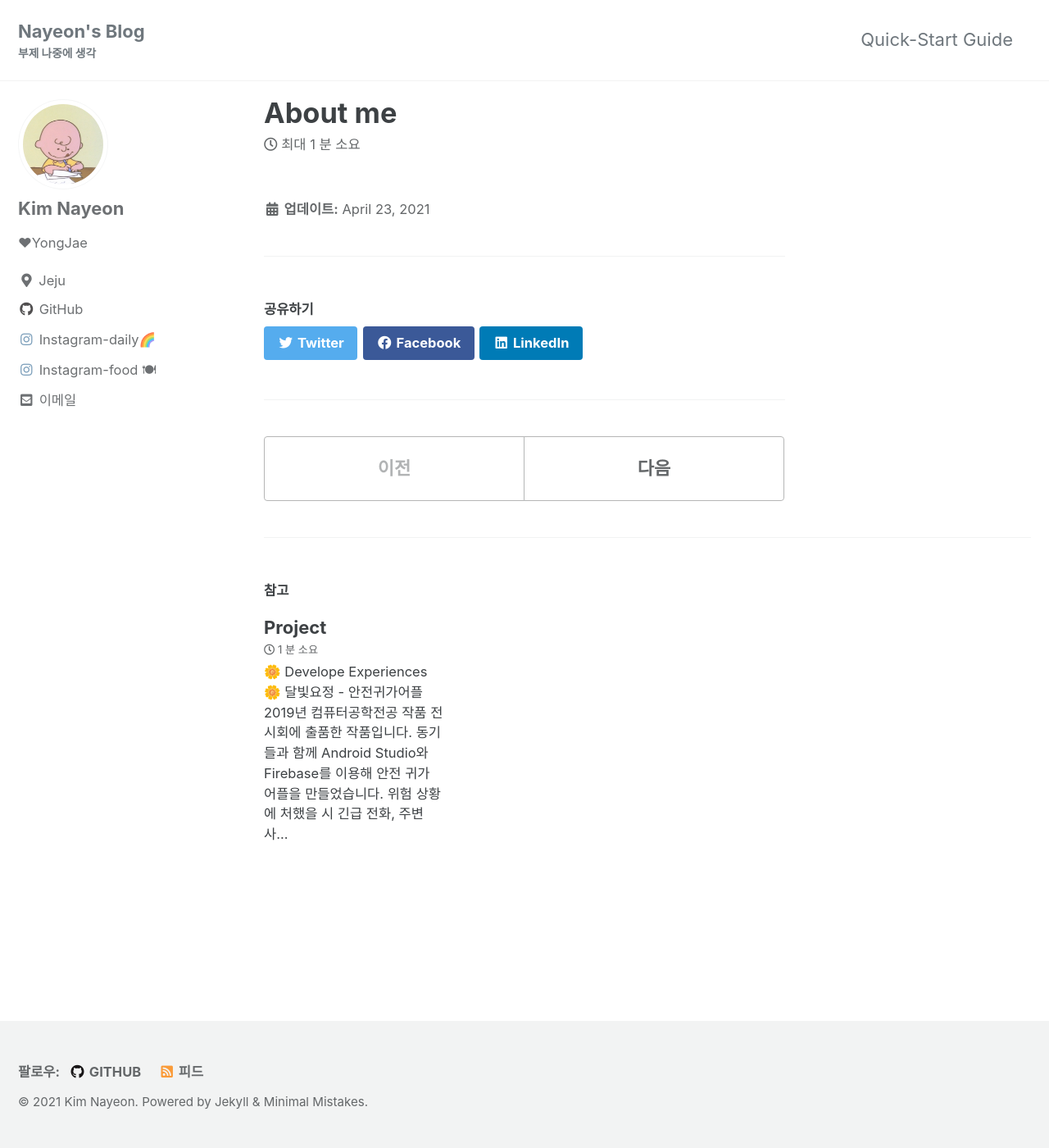
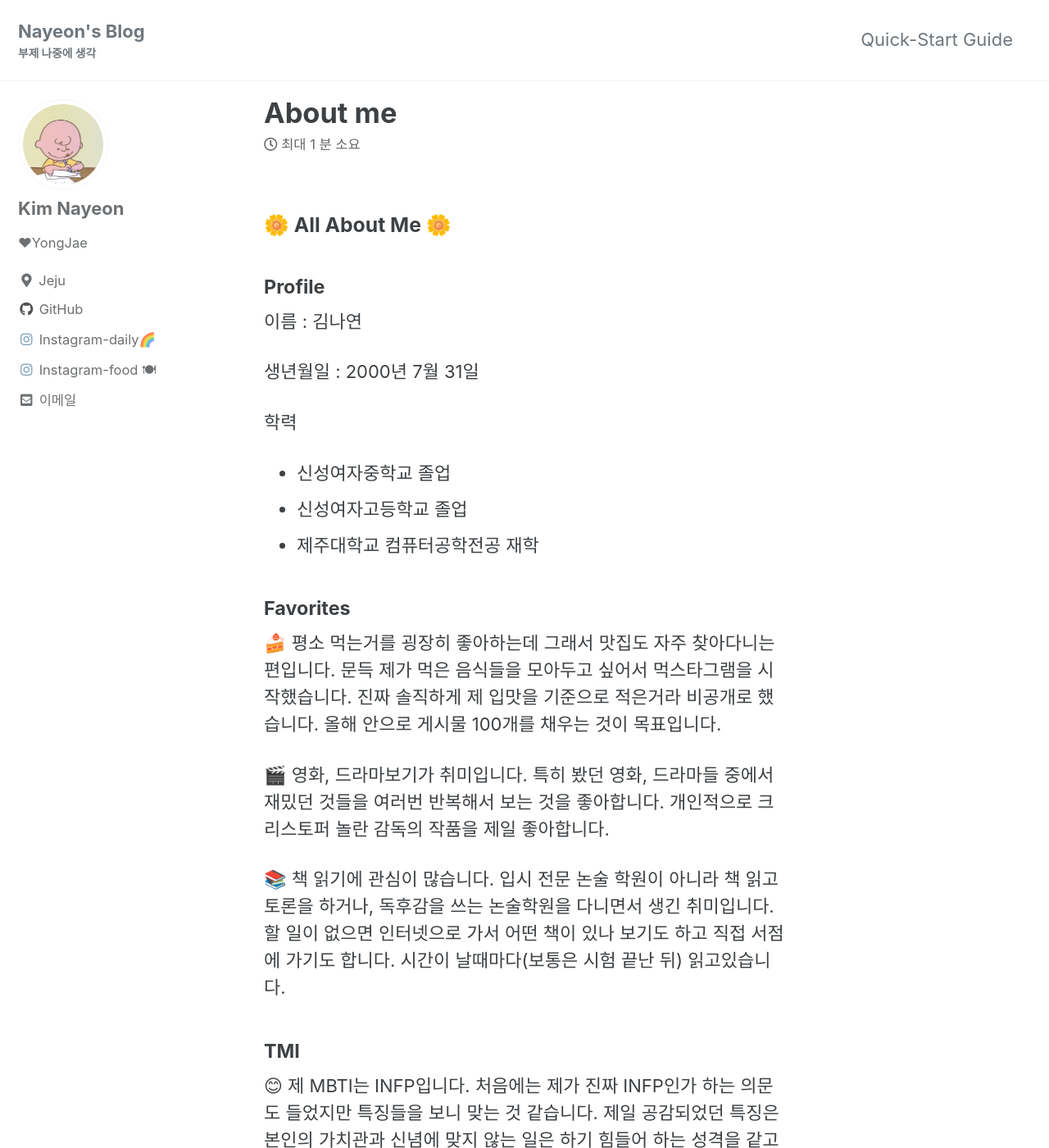
Before and after one commit to nayeon0731/profile, a Jekyll site: the page built from _posts/2021-04-23-aboutme.md, in a window 1280 px wide and 1400 px high. Shown: the whole window at 82% size. Built offline with Jekyll 4.4.1, drawn with Linux system fonts in a browser that asks for light colours; cached includes are drawn as plain includes; some of the changed text lies outside the part shown.

Commit message:
write aboutme

```diff
--- a/_posts/2021-04-23-aboutme.md
+++ b/_posts/2021-04-23-aboutme.md
@@ -2,3 +2,32 @@
 title: "About me"
 excerpt_separator: "<!--more-->"
 ---
+
+### 🌼 All About Me 🌼
+
+#### Profile
+
+이름 : 김나연
+
+생년월일 : 2000년 7월 31일
+
+학력
+
+- 신성여자중학교 졸업
+- 신성여자고등학교 졸업
+- 제주대학교 컴퓨터공학전공 재학
+
+
+
+#### Favorites
+
+🍰  평소 먹는거를 굉장히 좋아하는데 그래서 맛집도 자주 찾아다니는 편입니다. 문득 제가 먹은 음식들을 모아두고 싶어서 먹스타그램을 시작했습니다. 진짜 솔직하게 제 입맛을 기준으로 적은거라 비공개로 했습니다. 올해 안으로 게시물 100개를 채우는 것이 목표입니다.
+
+🎬  영화, 드라마보기가 취미입니다. 특히 봤던 영화, 드라마들 중에서  재밌던 것들을 여러번 반복해서 보는 것을 좋아합니다. 개인적으로 크리스토퍼 놀란 감독의 작품을 제일 좋아합니다.
+
+📚  책 읽기에 관심이 많습니다. 입시 전문 논술 학원이 아니라 책 읽고 토론을 하거나, 독후감을 쓰는 논술학원을 다니면서 생긴 취미입니다. 할 일이 없으면 인터넷으로 가서 어떤 책이 있나 보기도 하고 직접 서점에 가기도 합니다. 시간이 날때마다(보통은 시험 끝난 뒤) 읽고있습니다.
+
+
+#### TMI
+
+😊  제 MBTI는 INFP입니다. 처음에는 제가 진짜 INFP인가 하는 의문도 들었지만 특징들을 보니 맞는 것 같습니다. 제일 공감되었던 특징은 본인의 가치관과 신념에 맞지 않는 일은 하기 힘들어 하는 성격을 같고 있다는 것입니다. 제일 공감되지 않았던, 의문점이 들었던 특징은 글재주가 있고 언어 쪽으로 재능이 있다는 점입니다. 나중에 글을 제대로 써 봐서 한번 진짜인지 아닌지 확인하고싶습니다.
```
